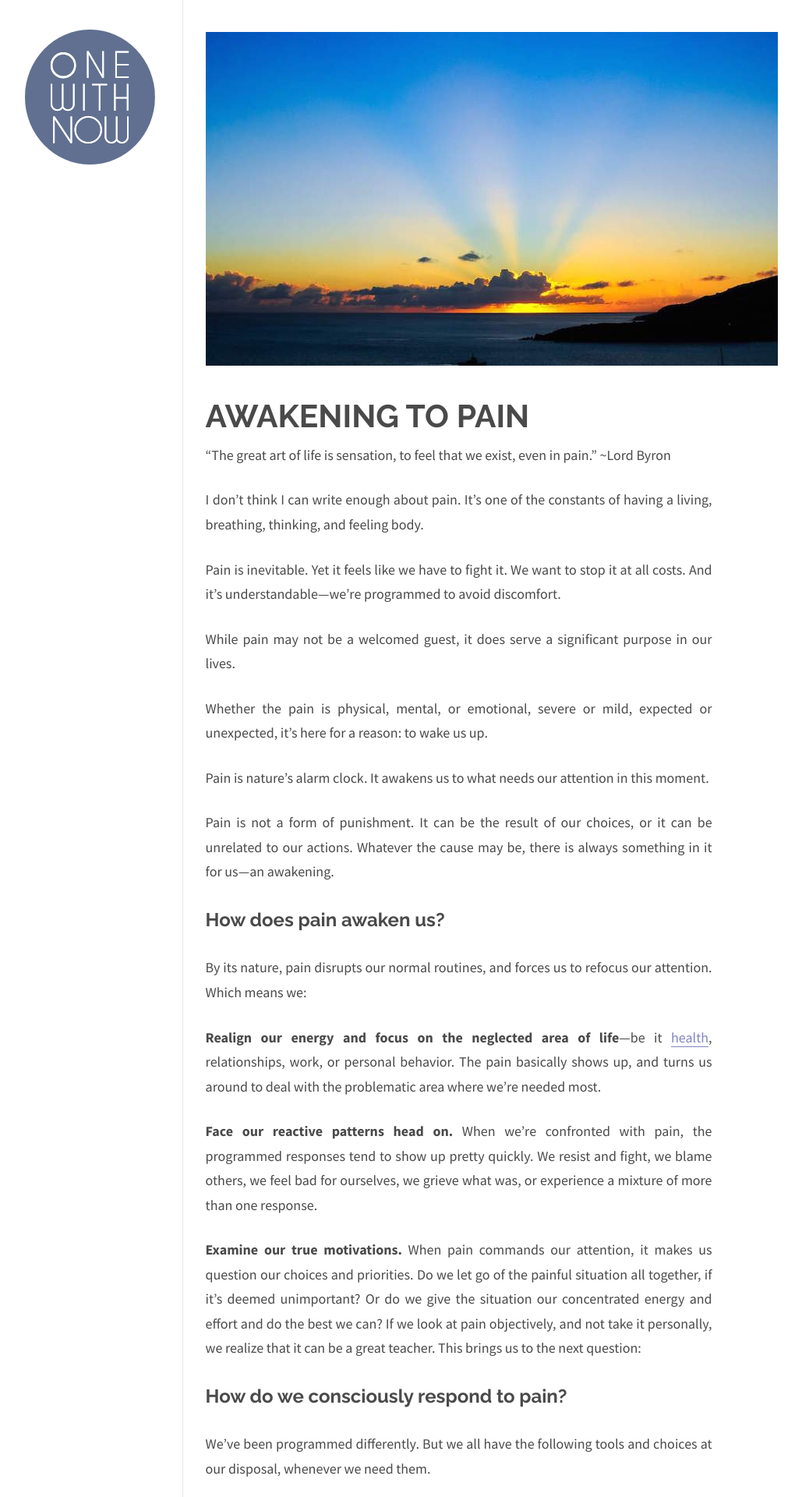
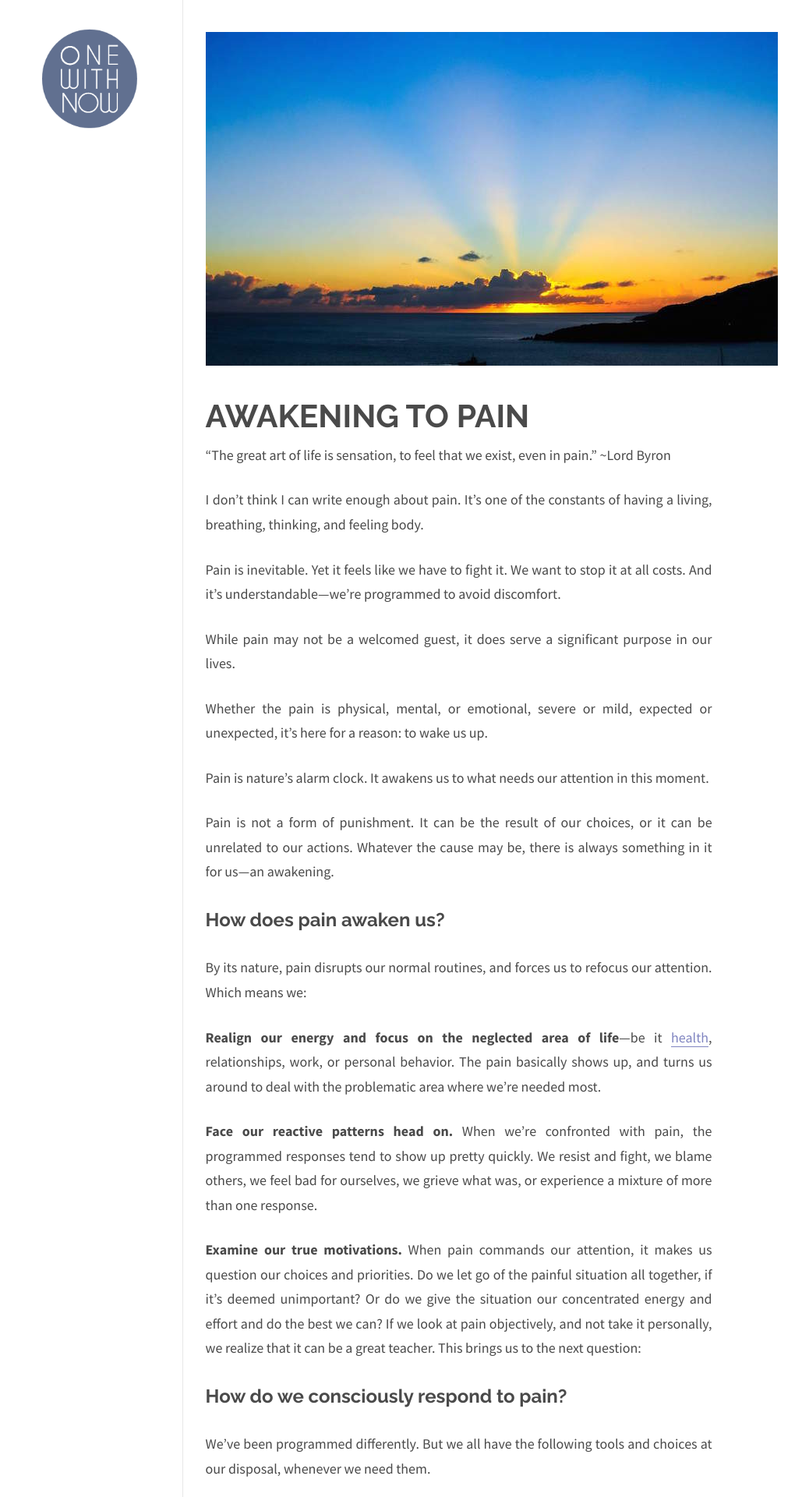
Before and after one commit to onewithnow/onewithnow.github.io, a Jekyll site: the page built from index.html, in a window 1280 px wide. Shown: the top 1920 px of the page at 78% size, without its empty margins (124-1153 px from the left). Built offline with Jekyll 4.4.1, drawn with Linux system fonts in a browser that asks for light colours; Markdown is read by kramdown in place of the engine named in the settings.

Commit message:
Resize logo

```diff
--- a/css/main.css
+++ b/css/main.css
@@ -49,7 +49,7 @@ a:hover {
 /*
 /*****************************************************************************/
 #logo {
-  max-width: 175px;
+  max-width: 128px;
 }
 
 .posts a {
```
